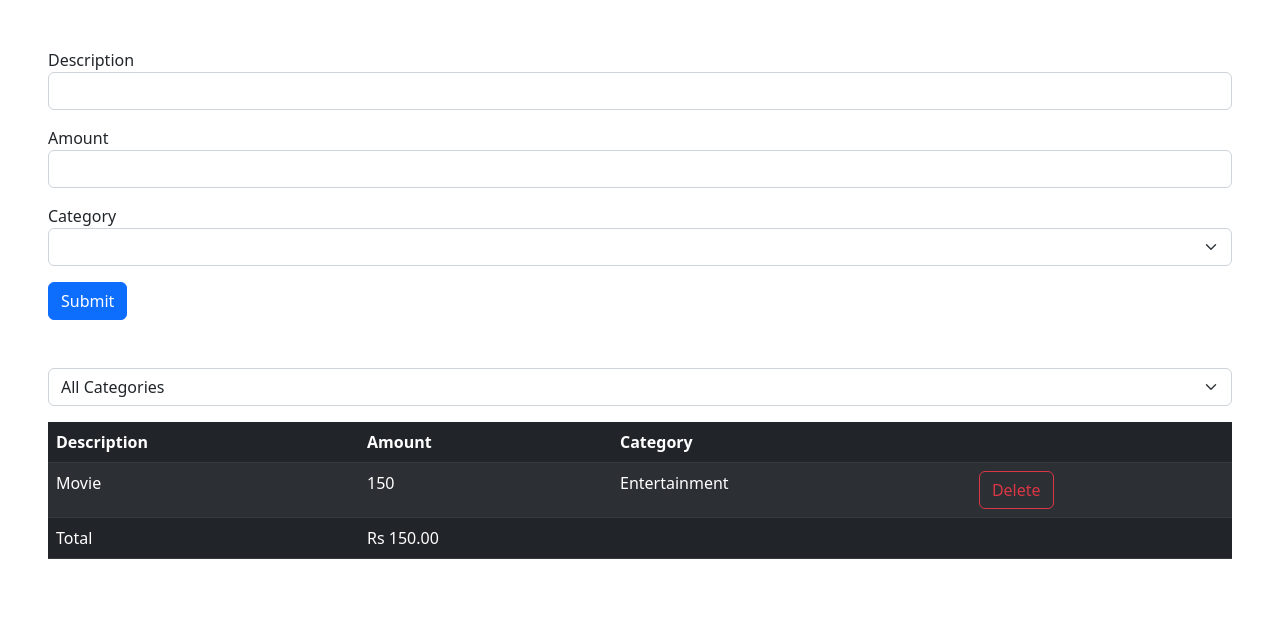
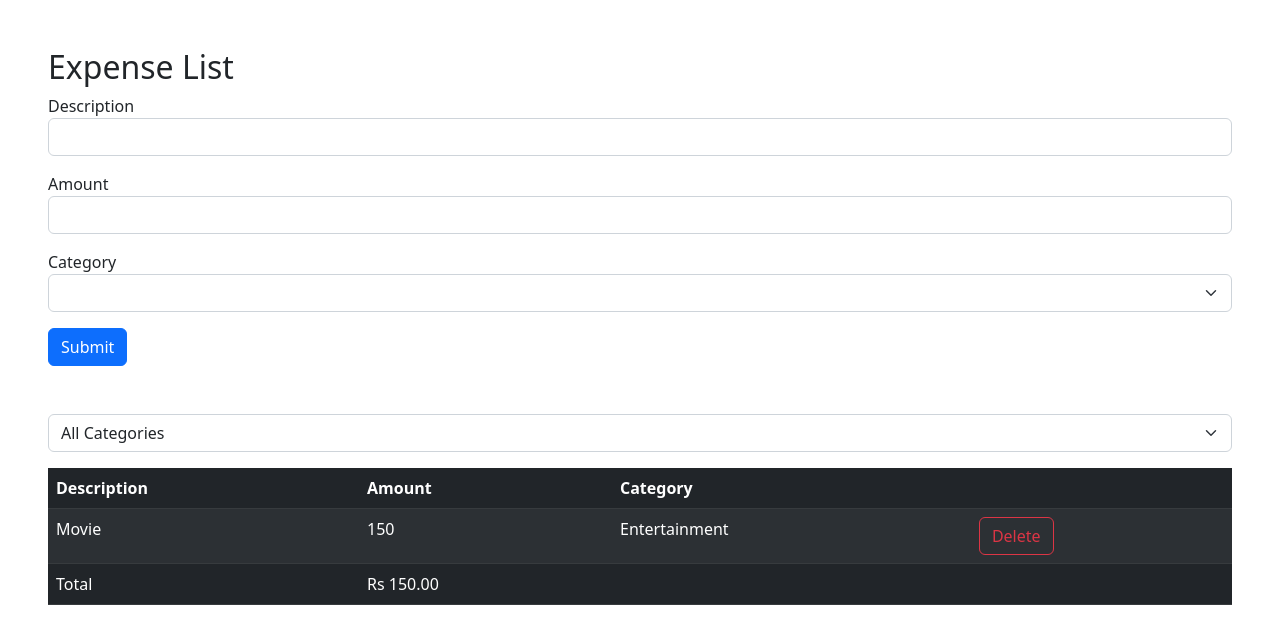
Before and after one commit to rohanmr/Track-List-App, a React (Vite) app: page / in a window 1280 px wide. Shown: the top 644 px of the page. Built offline with nearby package versions, Linux system fonts and the light colour scheme; the HTML template or start-up script is replaced by a standard one.

Commit message:
added heading to the page

```diff
--- a/src/App.tsx
+++ b/src/App.tsx
@@ -20,6 +20,9 @@
     : expenses;
   return (
     <div className="m-5">
+      <div>
+        <h2>Expense List </h2>
+      </div>
       <div className="mb-5">
         <ExpenseForm
           onSubmit={(expense) =>
```
